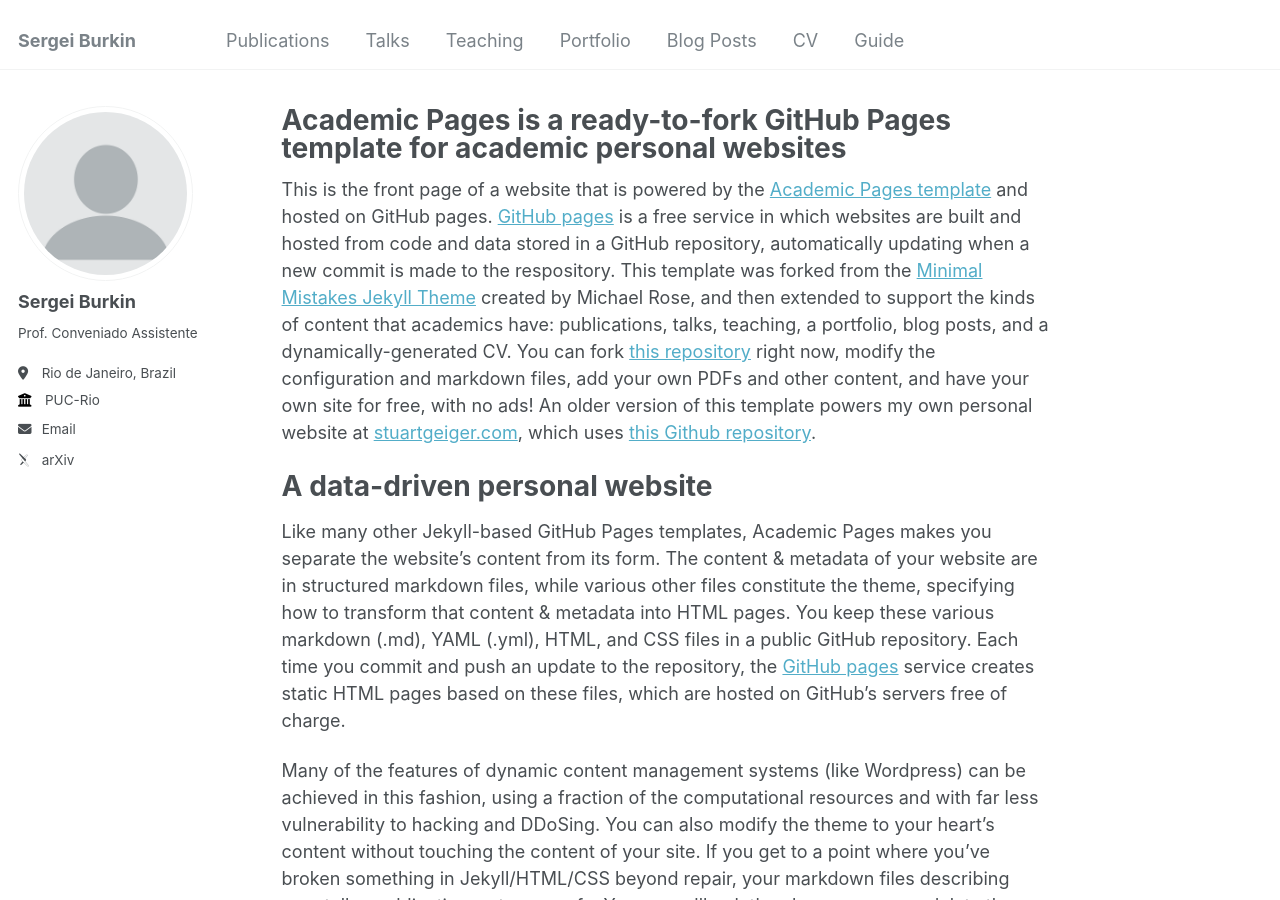
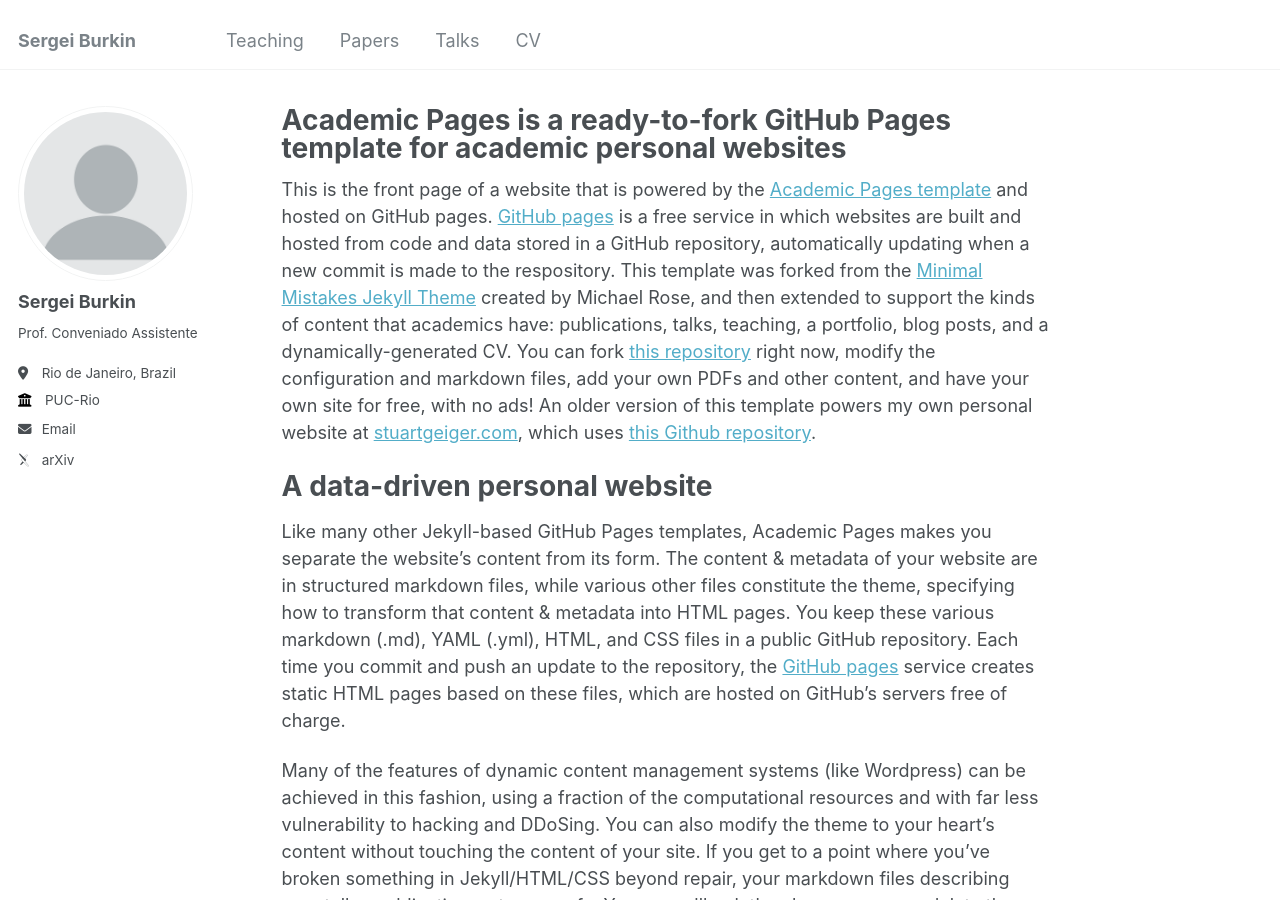
Before and after one commit to sergeiburkin/sergeiburkin.github.io, a Jekyll site: the page built from _pages/about.md, in a window 1280 px wide and 900 px high. Built offline with Jekyll 4.4.1, drawn with Linux system fonts in a browser that asks for light colours; some web fonts are replaced.

Commit message:
Update navigation.yml

```diff
--- a/_data/navigation.yml
+++ b/_data/navigation.yml
@@ -5,23 +5,14 @@
 # prevent it from being included in the site.
 
 main:
-  - title: "Publications"
+  - title: "Teaching"
+    url: /teaching/
+
+  - title: "Papers"
     url: /publications/
 
   - title: "Talks"
     url: /talks/
 
-  - title: "Teaching"
-    url: /teaching/
-
-  - title: "Portfolio"
-    url: /portfolio/
-
-  - title: "Blog Posts"
-    url: /year-archive/
-
   - title: "CV"
     url: /cv/
-
-  - title: "Guide"
-    url: /markdown/
```
